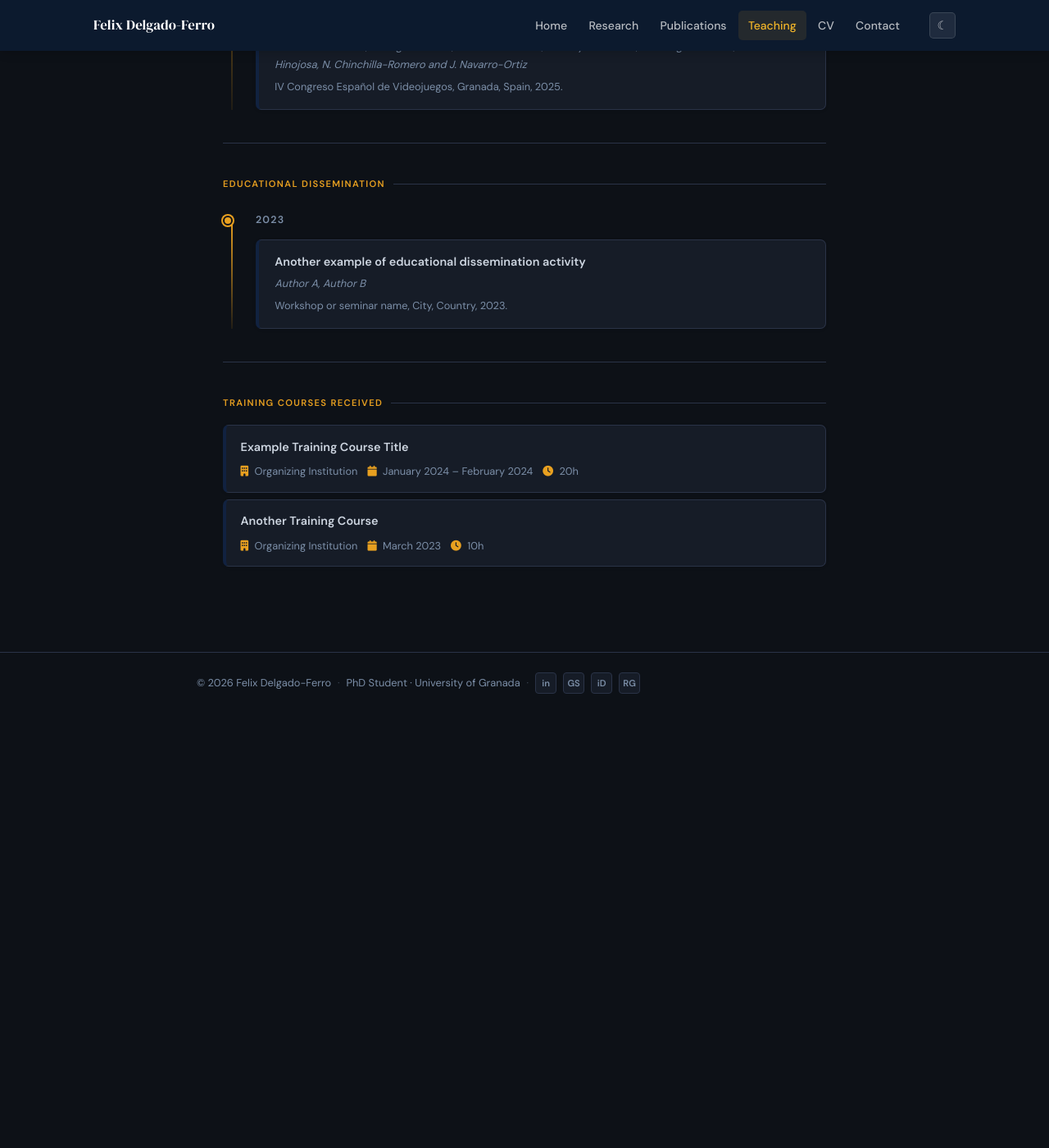
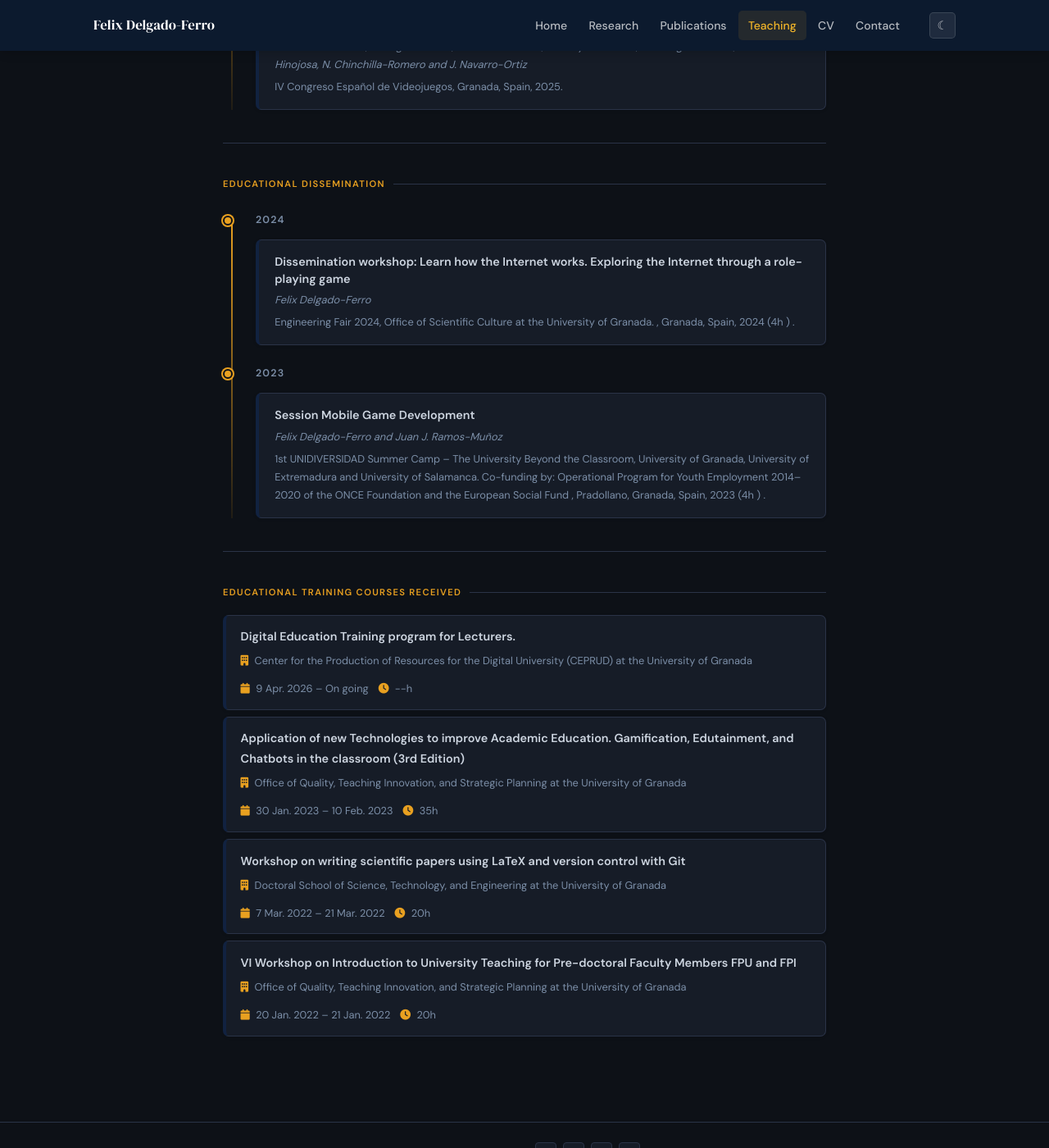
Before and after one commit to felixdelgadoferro/felixdelgadoferro.github.io, a Jekyll site: the page built from _pages/teaching/index.html, in a window 1280 px wide and 1400 px high, scrolled down 2241 px. Shown: the whole window at 82% size. Built offline with Jekyll 4.4.1, drawn with Linux system fonts in a browser that asks for light colours; before the commit the page ends 3111 px from its top, so only the background shows below that.

Commit message:
Update teaching

```diff
--- a/_data/teaching.yml
+++ b/_data/teaching.yml
@@ -129,6 +129,15 @@ bsc_theses:
     status: "mark"
     doc: ""
 
+  #- student: "Fabian "
+  #  title: ""
+  #  degree: "B.Sc. Telecommunications Engineering"
+  #  school: "Higher Technical School of Informatics and Telecommunications, University of Granada"
+  #  year: 2026
+  #  supervisors: "F. Delgado-Ferro, Co-supervisors: J. J. Ramos-Muñoz"
+  #  status: "ongoing"
+  #  doc: ""
+
 innovation_projects:
   - acronym: "INNOVA-RAG"
     title: "INNOVA-RAG Teaching Innovation Project"
@@ -171,22 +180,49 @@ educational_conferences:
     link: ""
 
 dissemination_sessions:
-  - authors: "Author A, Author B"
-    title: "Another example of educational dissemination activity"
-    venue: "Workshop or seminar name"
-    location: "City, Country"
+  - authors: "Felix Delgado-Ferro"
+    title: "Dissemination workshop: Learn how the Internet works. Exploring the Internet through a role-playing game"
+    venue: " Engineering Fair 2024"
+    organizer: "Office of Scientific Culture at the University of Granada."
+    location: "Granada, Spain"
+    year: 2024
+    hours: 4
+    link: ""
+
+  - authors: "Felix Delgado-Ferro and Juan J. Ramos-Muñoz"
+    title: "Session Mobile Game Development"
+    venue: "1st UNIDIVERSIDAD Summer Camp – The University Beyond the Classroom"
+    organizer: "University of Granada, University of Extremadura and University of Salamanca. Co-funding by: Operational Program for Youth Employment 2014–2020 of the ONCE Foundation and the European Social Fund"
+    location: "Pradollano, Granada, Spain"
     year: 2023
+    hours: 4
     link: ""
 
 training_courses:
-  - title: "Example Training Course Title"
-    organizer: "Organizing Institution"
-    start: "January 2024"
-    end: "February 2024"
+  - title: "Digital Education Training program for Lecturers."
+    organizer: "Center for the Production of Resources for the Digital University (CEPRUD) at the University of Granada"
+    start: "9 Apr. 2026"
+    end: "On going"
+    hours: --
+    cert: ""
+
+  - title: "Application of new Technologies to improve Academic Education. Gamification, Edutainment, and Chatbots in the classroom (3rd Edition)"
+    organizer: "Office of Quality, Teaching Innovation, and Strategic Planning at the University of Granada"
+    start: "30 Jan. 2023"
+    end: "10 Feb. 2023"
+    hours: 35
+    cert: ""
+
+  - title: "Workshop on writing scientific papers using LaTeX and version control with Git"
+    organizer: "Doctoral School of Science, Technology, and Engineering at the University of Granada"
+    start: "7 Mar. 2022"
+    end: "21 Mar. 2022"
     hours: 20
+    cert: ""
 
-  - title: "Another Training Course"
-    organizer: "Organizing Institution"
-    start: "March 2023"
-    end: "March 2023"
-    hours: 10
+  - title: "VI Workshop on Introduction to University Teaching for Pre-doctoral Faculty Members FPU and FPI"
+    organizer: "Office of Quality, Teaching Innovation, and Strategic Planning at the University of Granada"
+    start: "20 Jan. 2022"
+    end: "21 Jan. 2022"
+    hours: 20
+    cert: ""
--- a/_pages/teaching/index.html
+++ b/_pages/teaching/index.html
@@ -304,7 +304,7 @@ permalink: /teaching/
         <div class="pub-title">{{ p.title }}</div>
         {% if p.authors %}<div class="pub-authors">{{ p.authors }}</div>{% endif %}
         <div class="pub-venue">
-          <span>{{ p.venue }}{% if p.location %}, {{ p.location }}{% endif %}, {{ p.year }}.</span>
+          <span>{{ p.venue }}{% if p.organizer %}, {{ p.organizer }}{% endif %} {% if p.location %}, {{ p.location }}{% endif %}, {{ p.year }} {% if p.location %} ({{ p.hours }}h ) {% endif %}.</span>
         </div>
         {% if p.link != "" %}
         <div class="pub-links">
@@ -322,7 +322,7 @@ permalink: /teaching/
 
 <!-- TRAINING COURSES RECEIVED -->
 <div class="home-section fade-in">
-  <div class="section-label">Training Courses Received</div>
+  <div class="section-label">Educational Training Courses Received</div>
   <div class="training-grid">
     {% for c in site.data.teaching.training_courses %}
     <div class="training-card">
```
